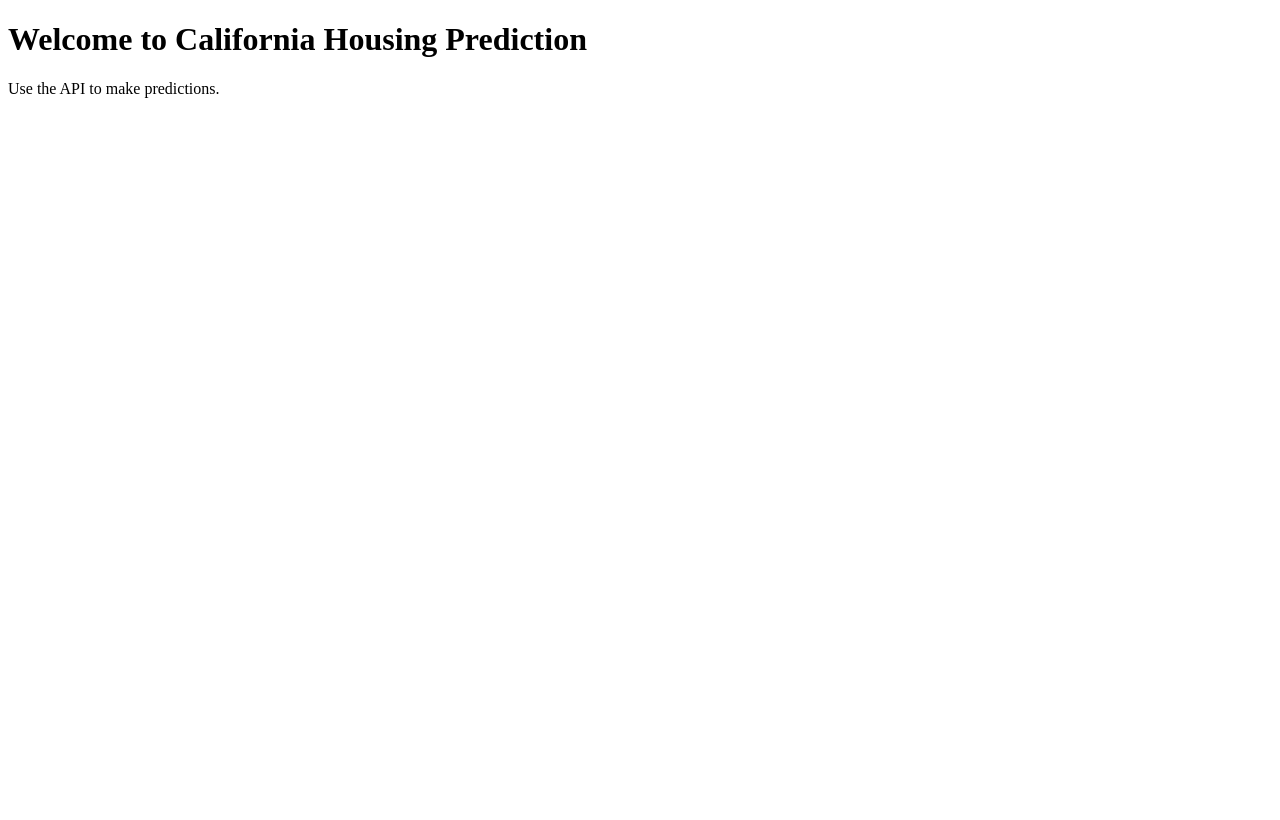
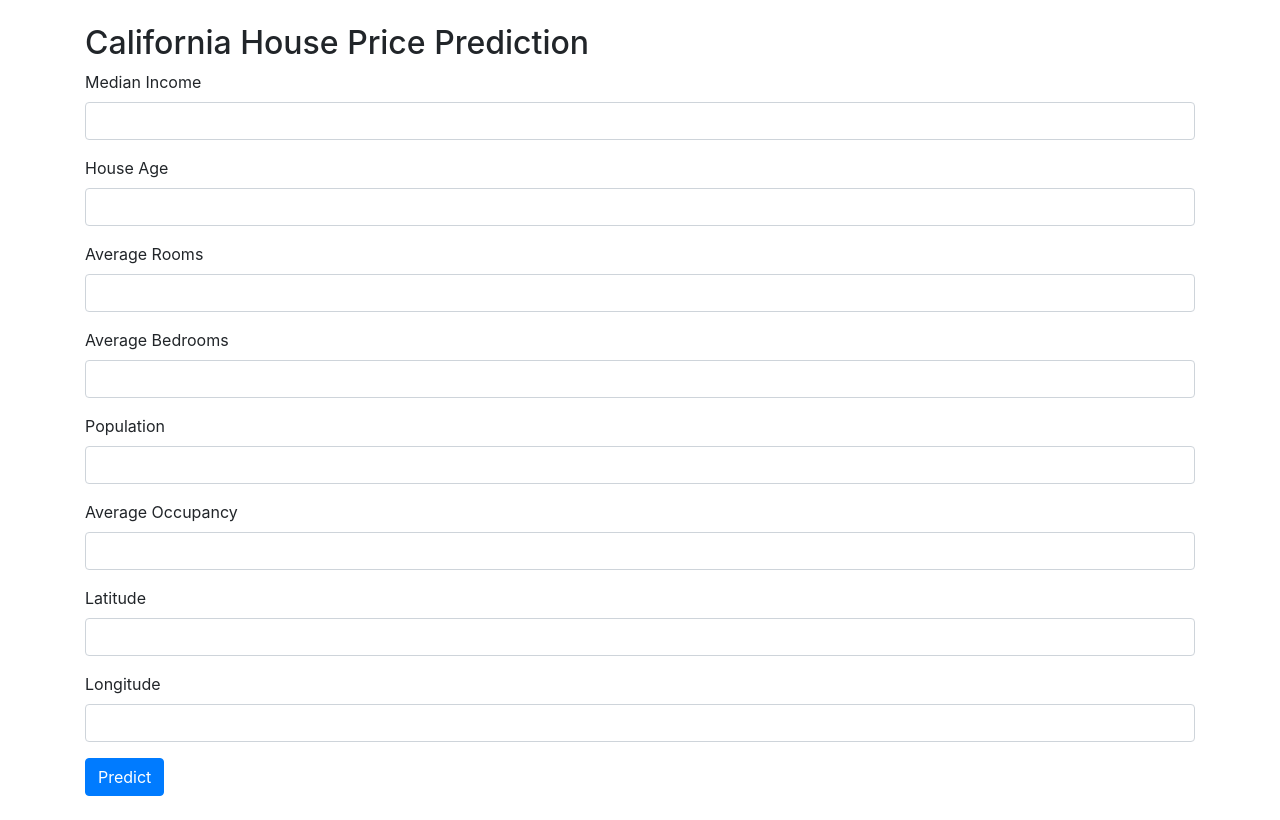
Before and after one commit to MoogiShivaShankar/California_house_prediction, a Flask app: page / in a window 1280 px wide. Before the commit the page ends 98 px from the top, so only its background shows below. Run offline with Flask 3, Linux system fonts and the light colour scheme; parts of the project's set-up code (start-up, migrations or seed data) failed here and were passed over; some libraries are stand-ins or nearby versions.

Commit message:
The Web App is Ready

```diff
--- a/app.py
+++ b/app.py
@@ -46,5 +46,13 @@ def predict_api():
     else:
         return jsonify({"message": "Send a POST request to this endpoint"}), 200
 
+@app.route('/predict',methods=['POST'])
+def predict():
+    data=[float(x) for x in request.form.values()]
+    final_input = scalar.transform(np.array(data).reshape(1,-1))
+    print(final_input)
+    output=regmodel.predict(final_input)[0]
+    return render_template("home.html",prediction_text="The House price prediction price is{}".format(output))
+
 if __name__ == "__main__":
     app.run(debug=True)
--- a/templates/home.html
+++ b/templates/home.html
@@ -1,10 +1,55 @@
 <!DOCTYPE html>
-<html>
+<html lang="en">
 <head>
-    <title>California Housing Prediction</title>
+    <meta charset="UTF-8">
+    <meta name="viewport" content="width=device-width, initial-scale=1.0">
+    <title>House Price Prediction</title>
+    <link rel="stylesheet" href="https://stackpath.bootstrapcdn.com/bootstrap/4.5.2/css/bootstrap.min.css">
 </head>
 <body>
-    <h1>Welcome to California Housing Prediction</h1>
-    <p>Use the API to make predictions.</p>
+    <div class="container">
+        <h2 class="mt-4">California House Price Prediction</h2>
+        <form action="/predict" method="post">
+            <div class="form-group">
+                <label for="MedInc">Median Income</label>
+                <input type="text" class="form-control" id="MedInc" name="MedInc" required>
+            </div>
+            <div class="form-group">
+                <label for="HouseAge">House Age</label>
+                <input type="text" class="form-control" id="HouseAge" name="HouseAge" required>
+            </div>
+            <div class="form-group">
+                <label for="AveRooms">Average Rooms</label>
+                <input type="text" class="form-control" id="AveRooms" name="AveRooms" required>
+            </div>
+            <div class="form-group">
+                <label for="AveBedrms">Average Bedrooms</label>
+                <input type="text" class="form-control" id="AveBedrms" name="AveBedrms" required>
+            </div>
+            <div class="form-group">
+                <label for="Population">Population</label>
+                <input type="text" class="form-control" id="Population" name="Population" required>
+            </div>
+            <div class="form-group">
+                <label for="AveOccup">Average Occupancy</label>
+                <input type="text" class="form-control" id="AveOccup" name="AveOccup" required>
+            </div>
+            <div class="form-group">
+                <label for="Latitude">Latitude</label>
+                <input type="text" class="form-control" id="Latitude" name="Latitude" required>
+            </div>
+            <div class="form-group">
+                <label for="Longitude">Longitude</label>
+                <input type="text" class="form-control" id="Longitude" name="Longitude" required>
+            </div>
+            <button type="submit" class="btn btn-primary">Predict</button>
+        </form>
+        <br>
+        {% if prediction_text %}
+        <div class="alert alert-success">
+            {{ prediction_text }}
+        </div>
+        {% endif %}
+    </div>
 </body>
 </html>
```
